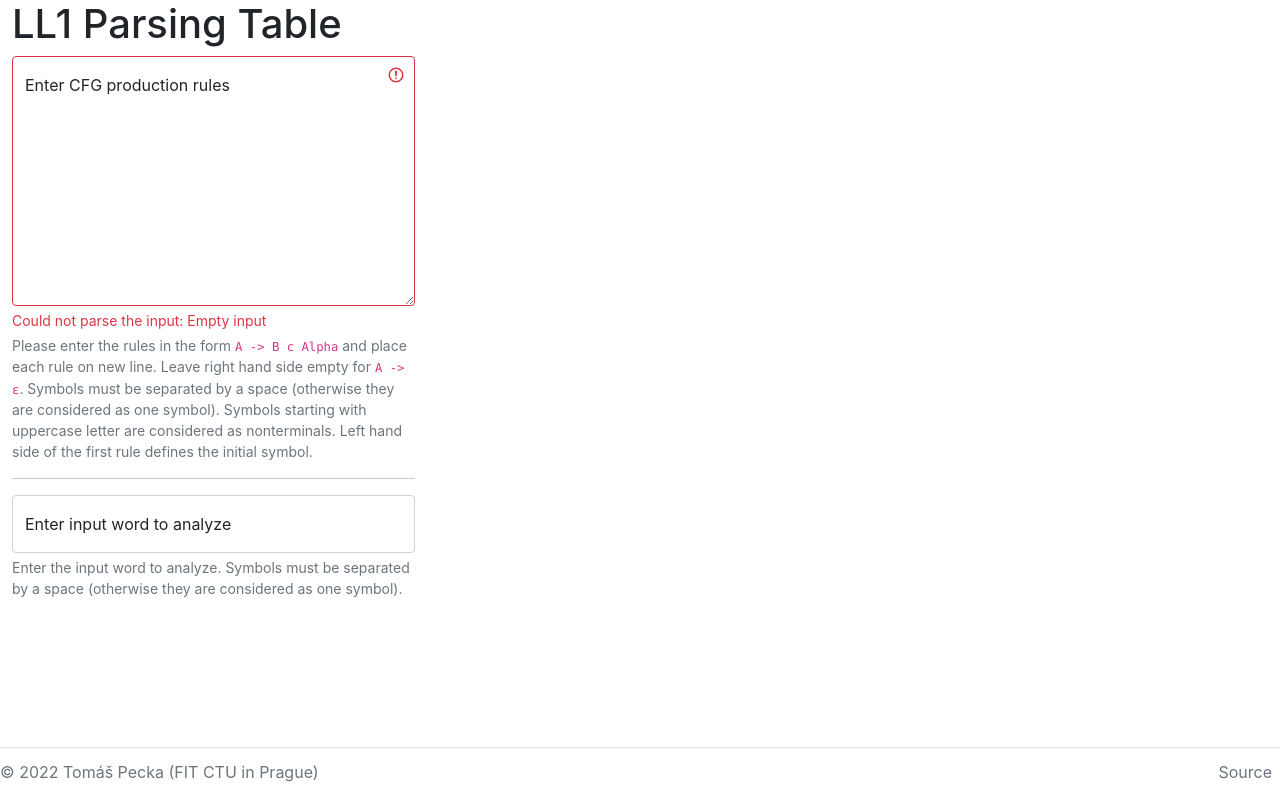
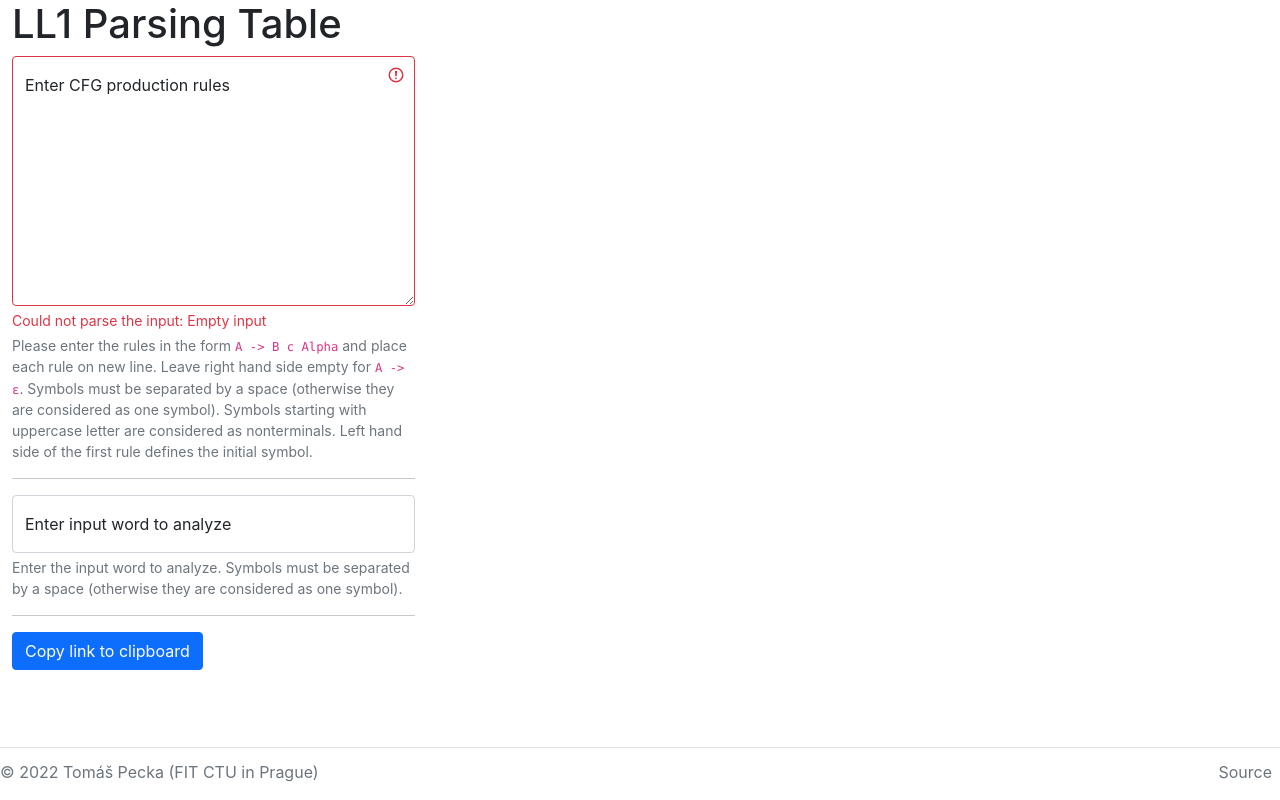
Before and after one commit to peckato1/parsingtbl, a React (Create React App) app: page / in a window 1280 px wide. Built offline with nearby package versions, Linux system fonts and the light colour scheme.

Commit message:
app: Add share link component

```diff
--- a/src/App.tsx
+++ b/src/App.tsx
@@ -5,6 +5,7 @@ import FirstFollowTable from './components/FirstFollowTable'
 import ParsingTable from './components/ParseTable'
 import Analyzer from './components/Analyzer'
 import ParserCode from './components/ParserCode'
+import ShareLink from './components/ShareLink'
 import { NonterminalSymbol, TerminalSymbol, Rule, compute } from './ll'
 
 const isNonterminal = (ident: string) => (/^[A-Z]/).test(ident)
@@ -135,6 +136,8 @@ function App() {
 				<GrammarForm height={250} onChange={onGrammarFormEventChange} error={grammarParseError} value={grammar} />
 				<hr />
 				<WordForm onChange={onWordFormEventChange} value={word} />
+				<hr />
+				<ShareLink grammar={grammar} word={word} />
 			</div>
 			<div className="col-lg-8">
 				{domLL}
--- /dev/null
+++ b/src/components/ShareLink.tsx
@@ -0,0 +1,27 @@
+import React from 'react'
+
+interface Props {
+	word?: string;
+	grammar?: string;
+}
+
+function addComponent(url: string, key: string, value?: string) {
+	if (value && value.length > 0) {
+		return url.concat(`&${key}=`).concat(encodeURIComponent(value))
+	} else {
+		return url;
+	}
+}
+
+export default function ShareLink({grammar, word}: Props) {
+	const onClick = React.useCallback(() => {
+		let url = `${window.location.protocol}//${window.location.host}${window.location.pathname}?`
+		url = addComponent(url, "g", grammar)
+		url = addComponent(url, "w", word)
+		navigator.clipboard.writeText(url)
+	}, [grammar, word])
+
+	return (
+		<button type="button" className="btn btn-primary" onClick={onClick}>Copy link to clipboard</button>
+	)
+}
```
